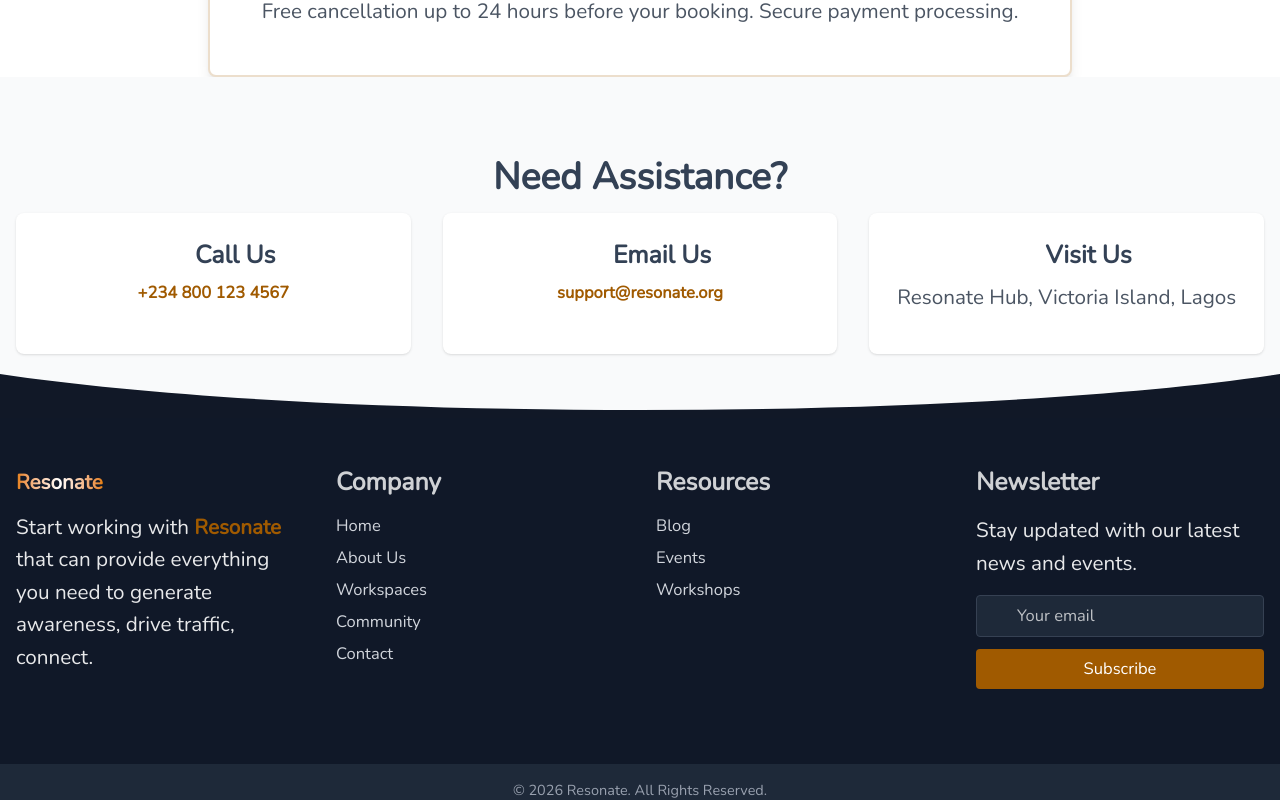
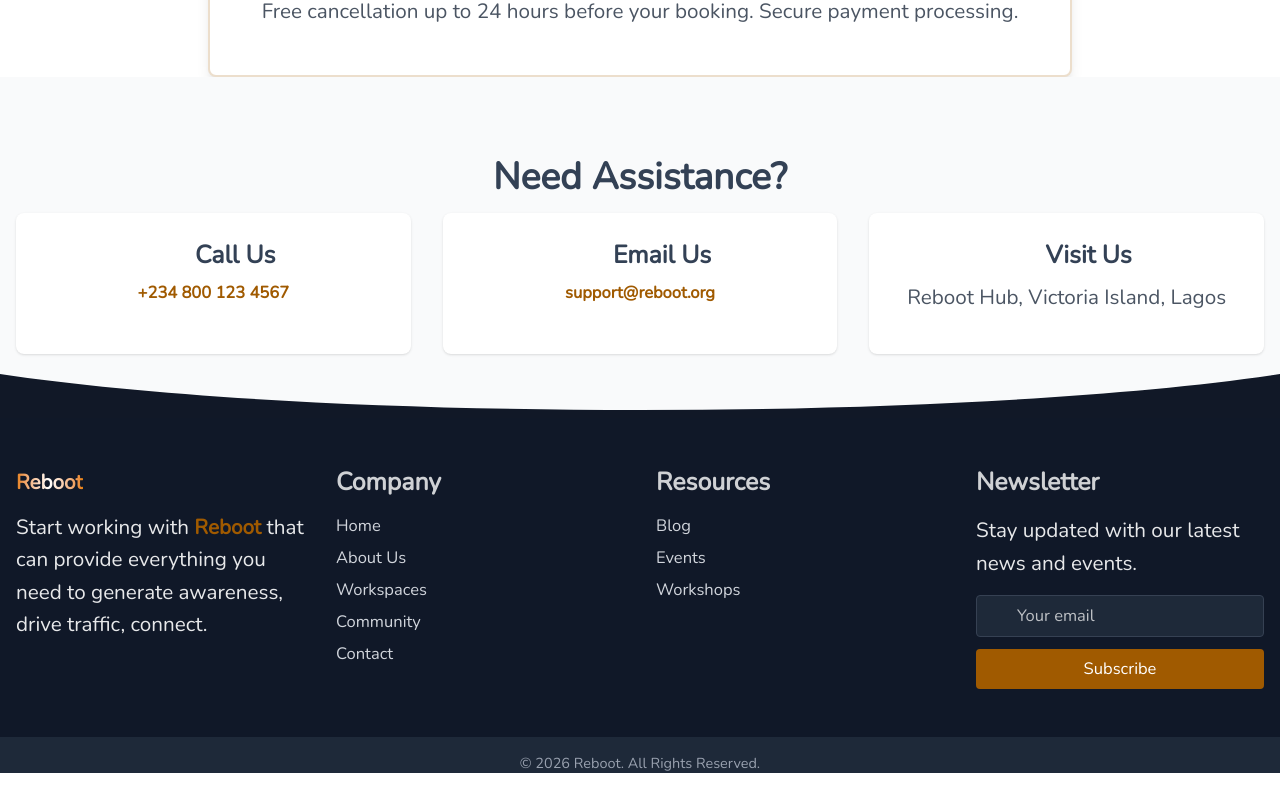
Before and after one commit to elvis-ci/Resonate-website, a Vue app: page /bookings in a window 1280 px wide. Shown: the part 1720-2520 px from the top of the page. After the commit the page ends 2493 px from the top, so only its background shows below. Built offline with nearby package versions, Linux system fonts and the light colour scheme; no server answers; some icons are missing.

Commit message:
remaned resonate to reboot

```diff
--- a/src/components/Footer.vue
+++ b/src/components/Footer.vue
@@ -35,38 +35,38 @@ const subscribe = (e) => {
       <div class="grid lg:grid-cols-4 md:grid-cols-2 gap-8">
         <!-- About / Social -->
         <div>
-          <RouterLink to="/" class="text-xl white font-bold">Resonate</RouterLink>
+          <RouterLink to="/" class="text-xl white font-bold">Reboot</RouterLink>
 
           <p class="white my-3">
-            Start working with <span class="text-primary-text font-bold">Resonate</span> that can
+            Start working with <span class="text-primary-text font-bold">Reboot</span> that can
             provide everything you need to generate awareness, drive traffic, connect.
           </p>
           <div class="flex space-x-3 mt-4">
             <a
               href="#"
               class="text-gray-400 hover:text-primary transition duration-300"
-              aria-label="Visit Resonate on Facebook"
+              aria-label="Visit Reboot on Facebook"
             >
               <FacebookIcon class="w-5 h-5" />
             </a>
             <a
               href="#"
               class="text-gray-400 hover:text-primary transition duration-300"
-              aria-label="Visit Resonate on Instagram"
+              aria-label="Visit Reboot on Instagram"
             >
               <InstagramIcon class="w-5 h-5" />
             </a>
             <a
               href="#"
               class="text-gray-400 hover:text-primary transition duration-300"
-              aria-label="Visit Resonate on Twitter"
+              aria-label="Visit Reboot on Twitter"
             >
               <TwitterIcon class="w-5 h-5" />
             </a>
             <a
               href="#"
               class="text-gray-400 hover:text-primary transition duration-300"
-              aria-label="Visit Resonate on LinkedIn"
+              aria-label="Visit Reboot on LinkedIn"
             >
               <LinkedinIcon class="w-5 h-5" />
             </a>
@@ -162,7 +162,7 @@ const subscribe = (e) => {
     <!-- Footer Bottom -->
     <div class="bg-gray-800 py-4 pb-[env(safe-area-inset-bottom)]">
       <div class="container mx-auto px-4 text-center text-gray-400 text-sm">
-        © {{ currentYear }} Resonate. All Rights Reserved.
+        © {{ currentYear }} Reboot. All Rights Reserved.
       </div>
     </div>
   </footer>
--- a/src/components/Navbar.vue
+++ b/src/components/Navbar.vue
@@ -140,7 +140,7 @@ onUnmounted(() => {
 
       <!-- Logo -->
       <div class="flex-shrink-0">
-        <RouterLink to="/" class="text-xl white font-bold">Resonate</RouterLink>
+        <RouterLink to="/" class="text-xl white font-bold">Reboot</RouterLink>
       </div>
 
       <!-- Desktop Navigation -->
--- a/src/components/news.vue
+++ b/src/components/news.vue
@@ -39,7 +39,7 @@ import { RouterLink } from 'vue-router'
 const newsArticles = ref([
   {
     id: 1,
-    title: 'New Accessibility Features Launch at Resonate',
+    title: 'New Accessibility Features Launch at Reboot',
     excerpt:
       'We are excited to announce the launch of our enhanced accessibility features designed to make coworking more inclusive for everyone.',
     category: 'Announcements',
@@ -50,7 +50,7 @@ const newsArticles = ref([
     id: 2,
     title: 'Community Spotlight: Success Stories from Our Members',
     excerpt:
-      'Meet the inspiring entrepreneurs and professionals who have built thriving businesses from their workspace at Resonate.',
+      'Meet the inspiring entrepreneurs and professionals who have built thriving businesses from their workspace at Reboot.',
     category: 'Community',
     image: '/images/coworking/about.webp',
     link: '/',
--- a/src/components/plans.vue
+++ b/src/components/plans.vue
@@ -48,7 +48,7 @@ const plans = ref([
         <h2 class="">Choose the Right Plan for You</h2>
         <p class="">
           Flexible and affordable pricing at
-          <span class="text-primary-text font-bold">Resonate</span>, designed to support how you work.
+          <span class="text-primary-text font-bold">Reboot</span>, designed to support how you work.
         </p>
       </div>
 
--- a/src/components/testimonial.vue
+++ b/src/components/testimonial.vue
@@ -30,7 +30,7 @@ const testimonialData = ref([
     id: 1,
     profile: 'images/coworking/about.webp',
     message:
-      "Resonate has completely changed how I work. The environment is calm, well-designed, and genuinely inclusive. I don't feel like accessibility was added as an afterthought — it's clearly built into every part of the space.",
+      "Reboot has completely changed how I work. The environment is calm, well-designed, and genuinely inclusive. I don't feel like accessibility was added as an afterthought — it's clearly built into every part of the space.",
     name: 'Thomas Israel',
     designation: 'Virtual Assistant',
   },
@@ -46,7 +46,7 @@ const testimonialData = ref([
     id: 3,
     profile: 'images/coworking/about.webp',
     message:
-      "What stood out to me at Resonate was the attention to detail. Quiet rooms, good lighting, accessible restrooms, and staff who actually understand inclusive design. It's one of the few coworking spaces where I can focus without unnecessary barriers.",
+      "What stood out to me at Reboot was the attention to detail. Quiet rooms, good lighting, accessible restrooms, and staff who actually understand inclusive design. It's one of the few coworking spaces where I can focus without unnecessary barriers.",
     name: 'Carl Oliver',
     designation: 'UX Designer',
   },
--- a/src/views/AboutView.vue
+++ b/src/views/AboutView.vue
@@ -115,7 +115,7 @@ const features = [
       <div class="container">
         <h1 class="main-heading text-heading mb-4">About Us</h1>
         <p class="max-w-2xl mx-auto">
-          Learn more about Resonate and our mission to create the perfect coworking space
+          Learn more about Reboot and our mission to create the perfect coworking space
         </p>
       </div>
     </section>
@@ -128,7 +128,7 @@ const features = [
           <div class="relative group">
             <img
               src="/images/coworking/about.webp"
-              alt="About Resonate"
+              alt="About Reboot"
               width="800"
               height="600"
               decoding="async"
@@ -137,7 +137,7 @@ const features = [
             />
 
             <button
-              aria-label="Play Resonate introduction video"
+              aria-label="Play Reboot introduction video"
               @click="showModal = true"
               class="absolute inset-0 flex items-center justify-center bg-black/40 rounded-lg"
             >
@@ -161,7 +161,7 @@ const features = [
           <div>
             <h2 class="mb-4">Our Story</h2>
             <p class="mb-4">
-              <span class="text-primary-text font-bold">Resonate</span> was born from a vision to
+              <span class="text-primary-text font-bold">Reboot</span> was born from a vision to
               create a coworking space that truly understands modern professionals.
             </p>
             <p>
@@ -213,7 +213,7 @@ const features = [
       <div class="container px-4">
         <div class="text-center mb-12">
           <h2 class="mb-4">
-            Why Choose <span class="text-primary-text font-bold">Resonate</span>
+            Why Choose <span class="text-primary-text font-bold">Reboot</span>
           </h2>
           <p class="max-w-2xl mx-auto">
             Designed for productivity, comfort, and inclusion.
--- a/src/views/BookingsView.vue
+++ b/src/views/BookingsView.vue
@@ -176,8 +176,8 @@ import MapMarkerIcon from 'vue-material-design-icons/MapMarker.vue'
               <EmailIcon class="mb-2 text-primary" size="36" />
               <h3 class="mb-2 font-semibold text-text">Email Us</h3>
             </div>
-            <a class="text-primary font-bold" href="mailto:support@resonate.org">
-              support@resonate.org
+            <a class="text-primary font-bold" href="mailto:support@reboot.org">
+              support@reboot.org
             </a>
           </div>
 
@@ -188,7 +188,7 @@ import MapMarkerIcon from 'vue-material-design-icons/MapMarker.vue'
               <h3 class="mb-2 font-semibold text-text">Visit Us</h3>
             </div>
 
-            <p>Resonate Hub, Victoria Island, Lagos</p>
+            <p>Reboot Hub, Victoria Island, Lagos</p>
           </div>
         </div>
       </div>
--- a/src/views/HomeView.vue
+++ b/src/views/HomeView.vue
@@ -66,20 +66,16 @@ onMounted(() => {
     <!-- Hero Start -->
     <section class="hero">
       <div
-        class="relative flex items-center justify-center h-full"
+        class="relative flex items-center justify-center h-full pt-20 lg:pt-0 pb-10 lg:pb-0"
         :style="{
           'background-image': 'url(/images/coworking/bg01.webp)',
           'background-size': 'cover',
           'background-position': 'contain',
         }"
       >
-        <div class="absolute inset-0 bg-[rgba(60,72,88,0.7)] h-full"></div>
+        <div class="absolute inset-0 bg-[rgba(19,22,26,0.7)] h-full"></div>
         <div class="relative container h-full text-center flex items-center justify-center">
           <div class="text-white">
-            <p class="white mb-4">
-              Your private, accessible, and inspiring workspace starts at
-              <span class="text-green-500 font-bold">$19/day</span>
-            </p>
             <h1 class="main-heading">Boost Productivity in Comfort & Privacy</h1>
             <p class="white mt-4 max-w-2xl mx-auto">
               Discover a coworking space designed to keep you focused, creative, and connected.
@@ -116,13 +112,13 @@ onMounted(() => {
           <!-- Text column -->
           <div class="w-full md:w-6/12 lg:w-6/12 mt-4 sm:mt-0 pt-2 sm:pt-0">
             <div class="lg:ml-4">
-              <h2 class="">The Resonate Community</h2>
+              <h2 class="">The Reboot Community</h2>
 
               <p class="">
                 Start working with
-                <span class="text-primary-text font-bold">Resonate</span>, a coworking community
+                <span class="text-primary-text font-bold">Reboot</span>, a coworking community
                 designed to help ideas grow and people thrive. Whether you need a quiet space to
-                focus or a collaborative environment to connect, Resonate offers flexible,
+                focus or a collaborative environment to connect, Reboot offers flexible,
                 accessible workspaces that support productivity—without the premium price tag.
               </p>
 
@@ -140,7 +136,7 @@ onMounted(() => {
           <h2 class="">Your Comfort Is Our Priority</h2>
           <p class="">
             Build your best workday at
-            <span class="text-primary-text font-bold">Resonate</span> — a coworking space
+            <span class="text-primary-text font-bold">Reboot</span> — a coworking space
             thoughtfully designed for comfort, focus, and connection.
           </p>
         </div>
@@ -181,7 +177,7 @@ onMounted(() => {
           <h2 class="">What Our Coworkers have to say</h2>
           <p class="">
             Start working with
-            <span class="text-primary-text font-bold">Resonate</span>
+            <span class="text-primary-text font-bold">Reboot</span>
           </p>
         </div>
         <Testimonial />
@@ -251,7 +247,7 @@ onMounted(() => {
             <h2 class="white">We are Built for Business – Explore Us Today!</h2>
             <p class="white mb-6">
               Start working with
-              <span class="text-secondary font-bold">Resonate</span> that can provide everything you
+              <span class="text-secondary font-bold">Reboot</span> that can provide everything you
               need to generate awareness, drive traffic, connect.
             </p>
 
@@ -263,7 +259,7 @@ onMounted(() => {
               </button> -->
 
               <button
-                aria-label="Play Video of Resonate Coworking Space"
+                aria-label="Play Video of Reboot Coworking Space"
                 @click="showModal = true"
                 class="bg-white text-primary flex items-center justify-center w-12 h-12 rounded-full hover:bg-gray-200 transition"
               >
--- a/src/views/workspaces/Categories.vue
+++ b/src/views/workspaces/Categories.vue
@@ -8,7 +8,7 @@ const workspaces = [
   {
     title: 'Shared Workspace',
     description:
-      'Perfect for freelancers, consultants, and remote workers. Each workspace includes high-speed internet, comfortable ergonomic seating, adjustable desks and lighting, and access to all Resonate amenities.',
+      'Perfect for freelancers, consultants, and remote workers. Each workspace includes high-speed internet, comfortable ergonomic seating, adjustable desks and lighting, and access to all Reboot amenities.',
     image: '/images/coworking/shared_workspace 2.png',
     alt: 'Shared Workspace',
     pricing: 3000,
@@ -228,7 +228,7 @@ onMounted(() => {
     <div class="max-w-4xl mx-auto px-4 text-center">
       <h2 class="text-4xl sm:text-5xl font-bold mb-4">Ready to Find Your Perfect Space?</h2>
       <p class="text-lg mb-8 opacity-90">
-        Book a tour today and discover why Resonate is the best coworking solution for your needs.
+        Book a tour today and discover why Reboot is the best coworking solution for your needs.
       </p>
       <RouterLink to="/workspaces" class="inline-block primary"> Book a Tour </RouterLink>
     </div>
```
